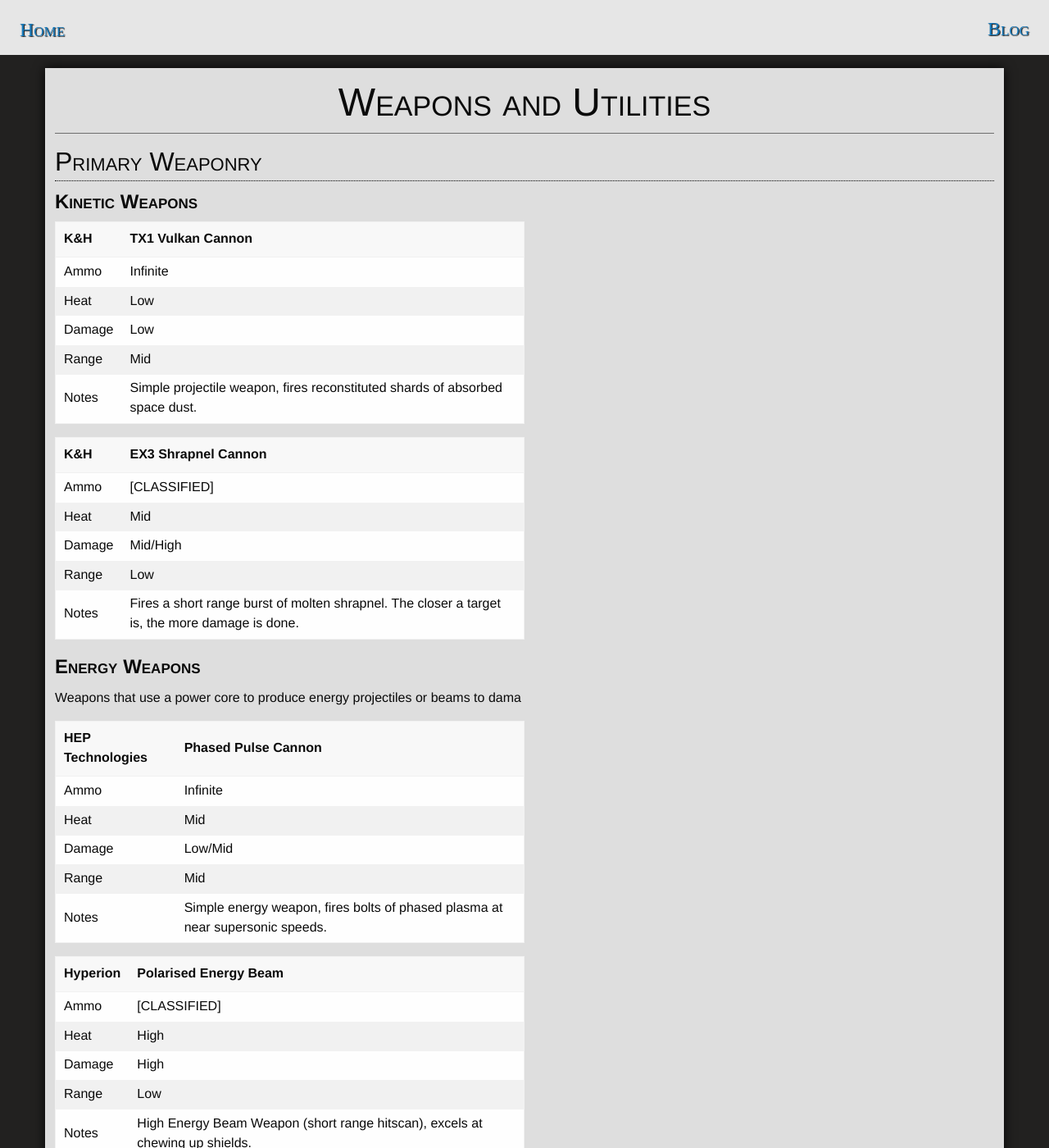
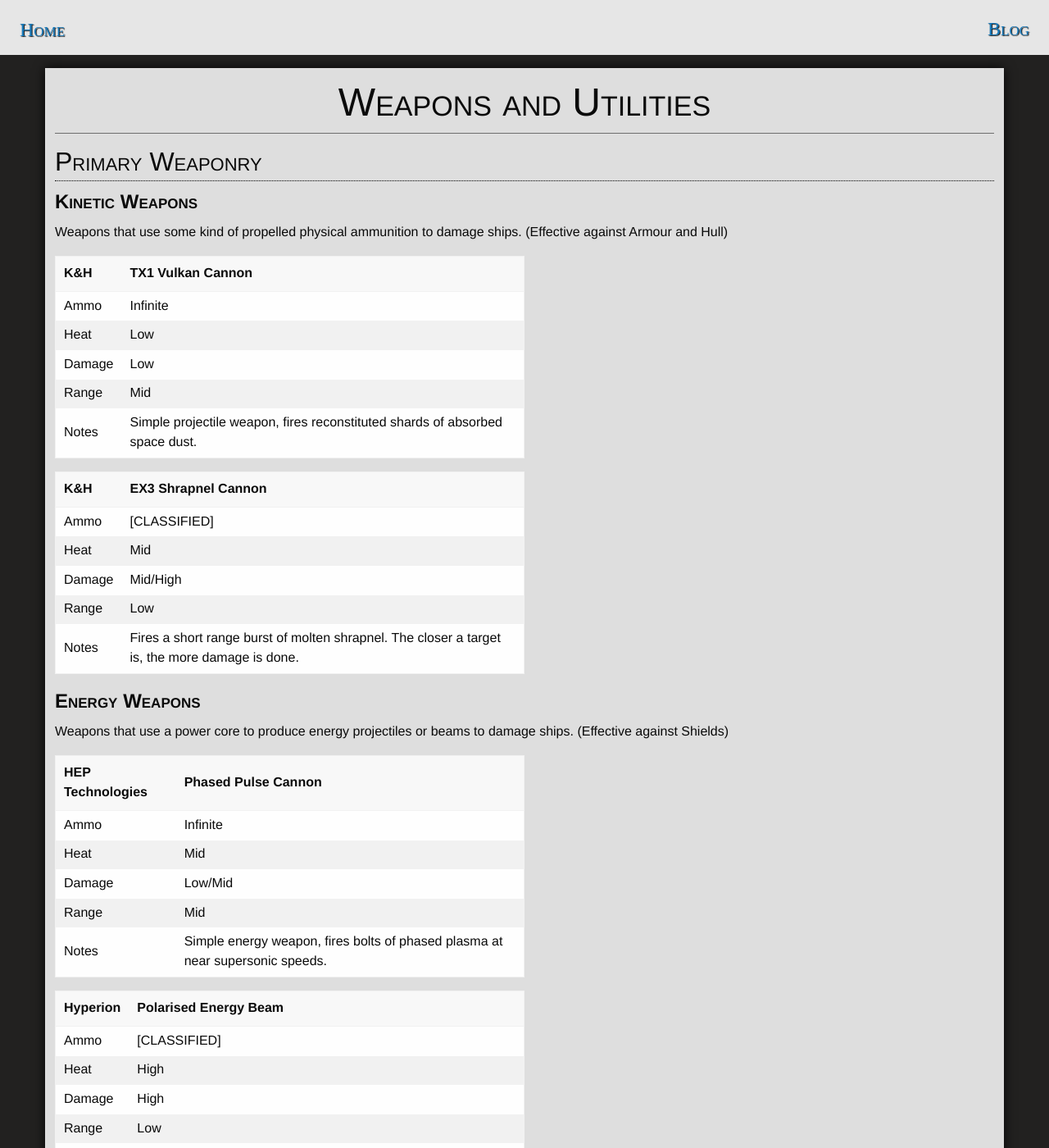
Before and after one commit to ori-sky/polar-space, a Jekyll site: the page built from designs/weapons.md, in a window 1280 px wide and 1400 px high. Shown: the whole window at 82% size. Built offline with Jekyll 4.4.1, drawn with Linux system fonts in a browser that asks for light colours; nearby versions of some CDN libraries; some web fonts are replaced; our own code applies the rules of GitHub Pages for plain Markdown files; library files that are not in the unit come from our copies; some of the changed text lies outside the part shown.

Commit message:
designs/weapons.md updated from https://stackedit.io/

```diff
--- a/designs/weapons.md
+++ b/designs/weapons.md
@@ -3,6 +3,7 @@ title: Weapons and Utilities
 ---
 # Primary Weaponry
 ## Kinetic Weapons
+Weapons that use some kind of propelled physical ammunition to damage ships. (Effective against Armour and Hull)
 
 | K&H | TX1 Vulkan Cannon |
 | -|- |
@@ -21,7 +22,7 @@ title: Weapons and Utilities
 | Notes | Fires a short range burst of molten shrapnel. The closer a target is, the more damage is done. |
 
 ## Energy Weapons
-Weapons that use a power core to produce energy projectiles or beams to dama
+Weapons that use a power core to produce energy projectiles or beams to damage ships. (Effective against Shields)
 
 | HEP Technologies | Phased Pulse Cannon |
 | -|- |
@@ -48,9 +49,9 @@ Weapons that use a power core to produce energy projectiles or beams to dama
 | Notes | High Energy Laser Weapon (mid range hitscan), deals more damage the longer you charge it up.  Generates Heat whilst charging/charge is held.  Charges up to a maximum damage value, or can be pulsed for small damage |
 
 ## Hybrid Weaponry
-
+Weapons that can equally or alternately produce energy or ki
 <!--stackedit_data:
-eyJoaXN0b3J5IjpbLTE2NDE1OTM4MjQsMTIyOTM4ODE5LC0xNj
-Y1Njg3OTg2LC0yMDE0Mzg4NjIyLDcwMTE0MTI0NywyMTIzNTE5
-NjkwXX0=
+eyJoaXN0b3J5IjpbMTczMDA0MTUwOSwxMjI5Mzg4MTksLTE2Nj
+U2ODc5ODYsLTIwMTQzODg2MjIsNzAxMTQxMjQ3LDIxMjM1MTk2
+OTBdfQ==
 -->
```
